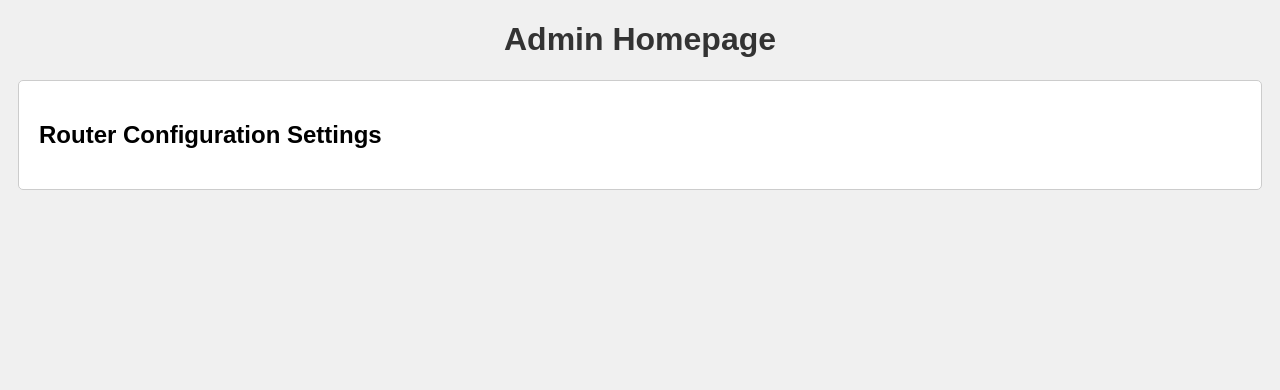
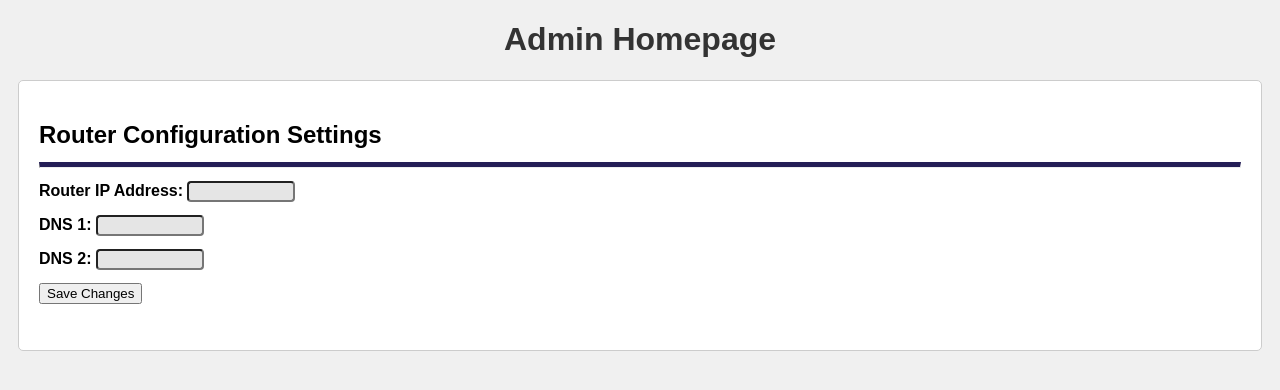
Before and after one commit to CamJak/SeniorDesign, a PHP site: page /admin/home.php in a window 1280 px wide. Shown: the top 390 px of the page. Run offline with PHP 8.4, Linux system fonts and the light colour scheme.

Commit message:
Updated styling and changed page formatting.

```diff
--- a/WebInterface/admin/home.php
+++ b/WebInterface/admin/home.php
@@ -20,13 +20,16 @@
 
     <div class="container">
         <h2>Router Configuration Settings</h2>
-        <?php if (!empty($ipAddress)) { ?>
-            <p>Router IP Address: <?php echo $ipAddress; ?></p>
-        <?php } if (!empty($dns1)) { ?>
-            <p>Router DNS1: <?php echo $dns1; ?></p>
-        <?php } if (!empty($dns2)) { ?>
-            <p>Router DNS2: <?php echo $dns2; ?></p>
-        <?php } ?>
-    </div>
+        <form>
+            <hr>
+            <p>Router IP Address: </p>
+            <input type="text" id="ipAddress" value="<?php echo $ipAddress; ?>"></br>
+            <p>DNS 1: </p>
+            <input type="text" id="dns1" value="<?php echo $dns1; ?>"></br>
+            <p>DNS 2: </p>
+            <input type="text" id="dns2" value="<?php echo $dns2; ?>"></br>
+            <input type="submit" value="Save Changes">
+        </form>
+        </div>
 </body>
 </html>
--- a/WebInterface/admin/style.css
+++ b/WebInterface/admin/style.css
@@ -8,16 +8,7 @@ h1 {
     color: #333;
 }
 
-form {
-    max-width: 300px;
-    margin: 0 auto;
-    padding: 20px;
-    background-color: #fff;
-    border: 1px solid #ccc;
-    border-radius: 5px;
-}
-
-div[class="container"] {
+div.container {
     margin: 10px;
     padding: 20px;
     background-color: #fff;
@@ -25,13 +16,26 @@ div[class="container"] {
     border-radius: 5px;
 }
 
-label {
-    display: block;
-    margin-bottom: 10px;
-    color: #333;
+div.container * {
+    margin-bottom: 13px;
 }
 
-input[type="text"],
+div.container p {
+    display: inline;
+    font-weight: bold;
+}
+
+div.container hr {
+    border-top: 5px solid #241e56;
+}
+
+input[type="text"] {
+    border-width: 2px;
+    border-radius: 4px;
+    width: 100px;
+    background-color: rgb(229, 229, 229);
+}
+
 input[type="password"] {
     width: 92%;
     padding: 10px;
@@ -41,11 +45,5 @@ input[type="password"] {
 }
 
 input[type="submit"] {
-    width: 100%;
-    padding: 10px;
-    background-color: #333;
-    color: #fff;
-    border: none;
-    border-radius: 5px;
-    cursor: pointer;
+
 }
```
